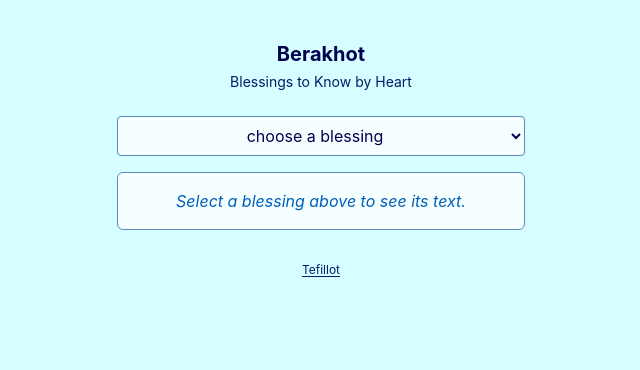
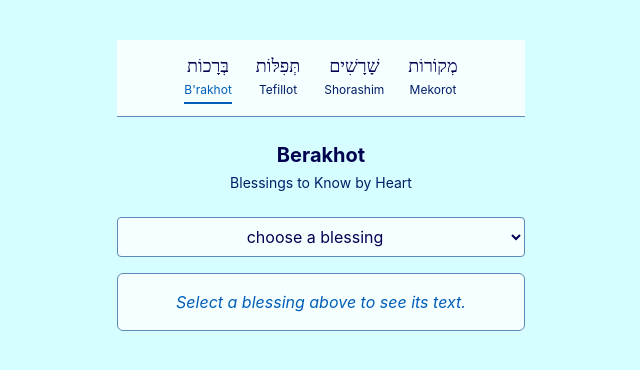
Before and after one commit to KerryCX/jewish-journey, a React (Vite) app: page / in a window 1280 px wide. Shown: the top 370 px of the page, without its empty margins (319-959 px from the left). Built offline with nearby package versions, Linux system fonts and the light colour scheme; a web font is replaced by a local one.

Commit message:
Add site nav, Shorashim and Mekorot routes, and remove redundant Tefillot links

```diff
--- a/src/App.jsx
+++ b/src/App.jsx
@@ -1,11 +1,15 @@
 import { Routes, Route } from "react-router-dom";
 import BlessingLookup from "./components/BlessingLookup";
 import Tefillot from "./pages/Tefillot";
+import Shorashim from "./pages/Shorashim";
+import Mekorot from "./pages/Mekorot";
+import Nav from "./components/Nav";
 
 function App() {
   return (
     <div className='min-h-screen bg-base text-ink'>
       <div className='mx-auto max-w-md px-5 py-10'>
+        <Nav />
         <Routes>
           <Route
             path='/'
@@ -24,6 +28,8 @@ function App() {
             }
           />
           <Route path='/tefillot' element={<Tefillot />} />
+          <Route path='/shorashim' element={<Shorashim />} />
+          <Route path='/mekorot' element={<Mekorot />} />
         </Routes>
       </div>
     </div>
--- a/src/components/BlessingLookup.jsx
+++ b/src/components/BlessingLookup.jsx
@@ -101,14 +101,6 @@ function BlessingLookup() {
           </>
         )}
       </div>
-      <p className='mt-8 text-center text-xs text-ink-soft'>
-        <a
-          href='/tefillot'
-          className='underline underline-offset-2 hover:text-ink'
-        >
-          Tefillot
-        </a>
-      </p>
     </div>
   );
 }
--- /dev/null
+++ b/src/components/Nav.jsx
@@ -0,0 +1,81 @@
+// src/components/Nav.jsx
+import { NavLink } from "react-router-dom";
+
+const navItems = [
+  {
+    to: "/",
+    hebrew: "בְּרָכוֹת",
+    transliteration: "B'rakhot",
+    english: "Blessings",
+  },
+  {
+    to: "/tefillot",
+    hebrew: "תְּפִלּוֹת",
+    transliteration: "Tefillot",
+    english: "Prayers",
+  },
+  {
+    to: "/shorashim",
+    hebrew: "שָׁרָשִׁים",
+    transliteration: "Shorashim",
+    english: "Roots",
+  },
+  {
+    to: "/mekorot",
+    hebrew: "מְקוֹרוֹת",
+    transliteration: "Mekorot",
+    english: "Sources",
+  },
+];
+
+export default function Nav() {
+  return (
+    <nav className='mb-6 border-b border-line bg-surface'>
+      <ul className='flex justify-center gap-6 px-4 py-3'>
+        {navItems.map(({ to, hebrew, transliteration, english }) => (
+          <li key={to} className='group relative'>
+            <NavLink
+              to={to}
+              end={to === "/"}
+              className={({ isActive }) =>
+                `flex flex-col items-center border-b-2 pb-1 no-underline focus-visible:outline focus-visible:outline-2 focus-visible:outline-accent focus-visible:outline-offset-2 ${
+                  isActive ? "border-accent" : "border-transparent"
+                }`
+              }
+            >
+              {({ isActive }) => (
+                <>
+                  <span
+                    lang='he'
+                    dir='rtl'
+                    className='font-hebrew text-lg text-ink'
+                  >
+                    {hebrew}
+                  </span>
+                  <span className='sr-only'>
+                    {" "}
+                    ({transliteration}, {english})
+                  </span>
+                  <span
+                    aria-hidden='true'
+                    className={`mt-0.5 text-xs ${
+                      isActive ? "text-accent" : "text-ink-soft"
+                    }`}
+                  >
+                    {transliteration}
+                  </span>
+                </>
+              )}
+            </NavLink>
+            <span
+              aria-hidden='true'
+              className='pointer-events-none absolute left-1/2 top-full z-10 mt-1 -translate-x-1/2 whitespace-nowrap rounded bg-ink px-2 py-1 text-xs text-surface opacity-0 transition-opacity duration-150 group-hover:opacity-100 group-focus-within:opacity-100'
+            >
+              {english}
+            </span>
+          </li>
+        ))}
+      </ul>
+    </nav>
+  );
+}
--- /dev/null
+++ b/src/pages/Mekorot.jsx
@@ -0,0 +1,10 @@
+// src/pages/Mekorot.jsx
+export default function Mekorot() {
+  return (
+    <main className='text-center'>
+      <h1 className='text-xl font-bold text-ink'>Mekorot</h1>
+      <p className='mt-1 text-sm text-ink-soft'>Resources</p>
+      <p className='mt-8 text-sm text-ink-soft'>Coming soon.</p>
+    </main>
+  );
+}
--- /dev/null
+++ b/src/pages/Shorashim.jsx
@@ -0,0 +1,10 @@
+// src/pages/Shorashim.jsx
+export default function Shorashim() {
+  return (
+    <main className='text-center'>
+      <h1 className='text-xl font-bold text-ink'>Shorashim</h1>
+      <p className='mt-1 text-sm text-ink-soft'>Hebrew Roots</p>
+      <p className='mt-8 text-sm text-ink-soft'>Coming soon.</p>
+    </main>
+  );
+}
--- a/src/pages/Tefillot.jsx
+++ b/src/pages/Tefillot.jsx
@@ -134,12 +134,6 @@ function Tefillot() {
           )}
         </div>
       </main>
-
-      <p className='mt-8 text-center text-xs text-ink-soft'>
-        <Link to='/' className='underline underline-offset-2 hover:text-ink'>
-          Berakhot
-        </Link>
-      </p>
     </>
   );
 }
```
Also changed, not shown: src/components/Nav.module.css (added, +59 -0 lines).
